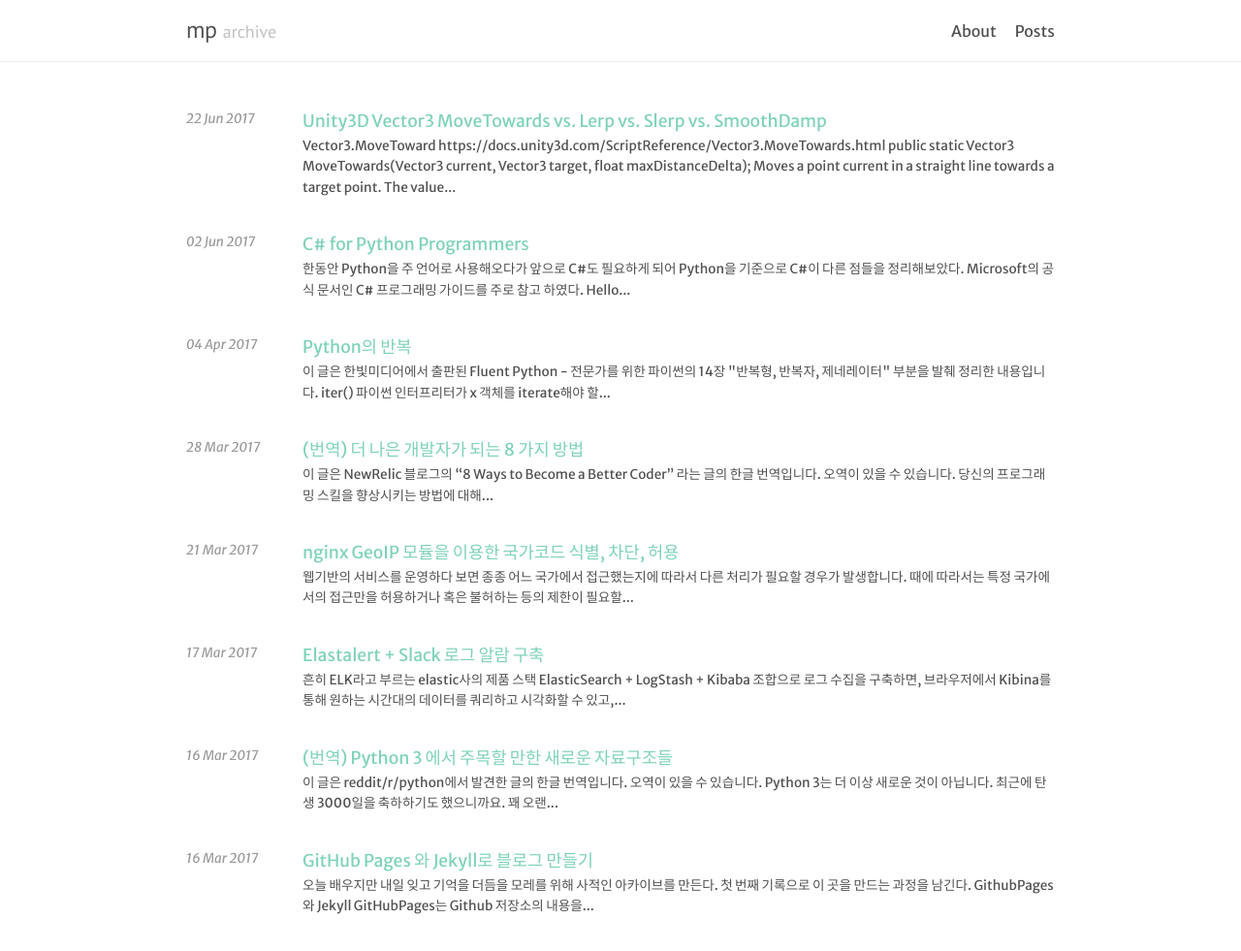
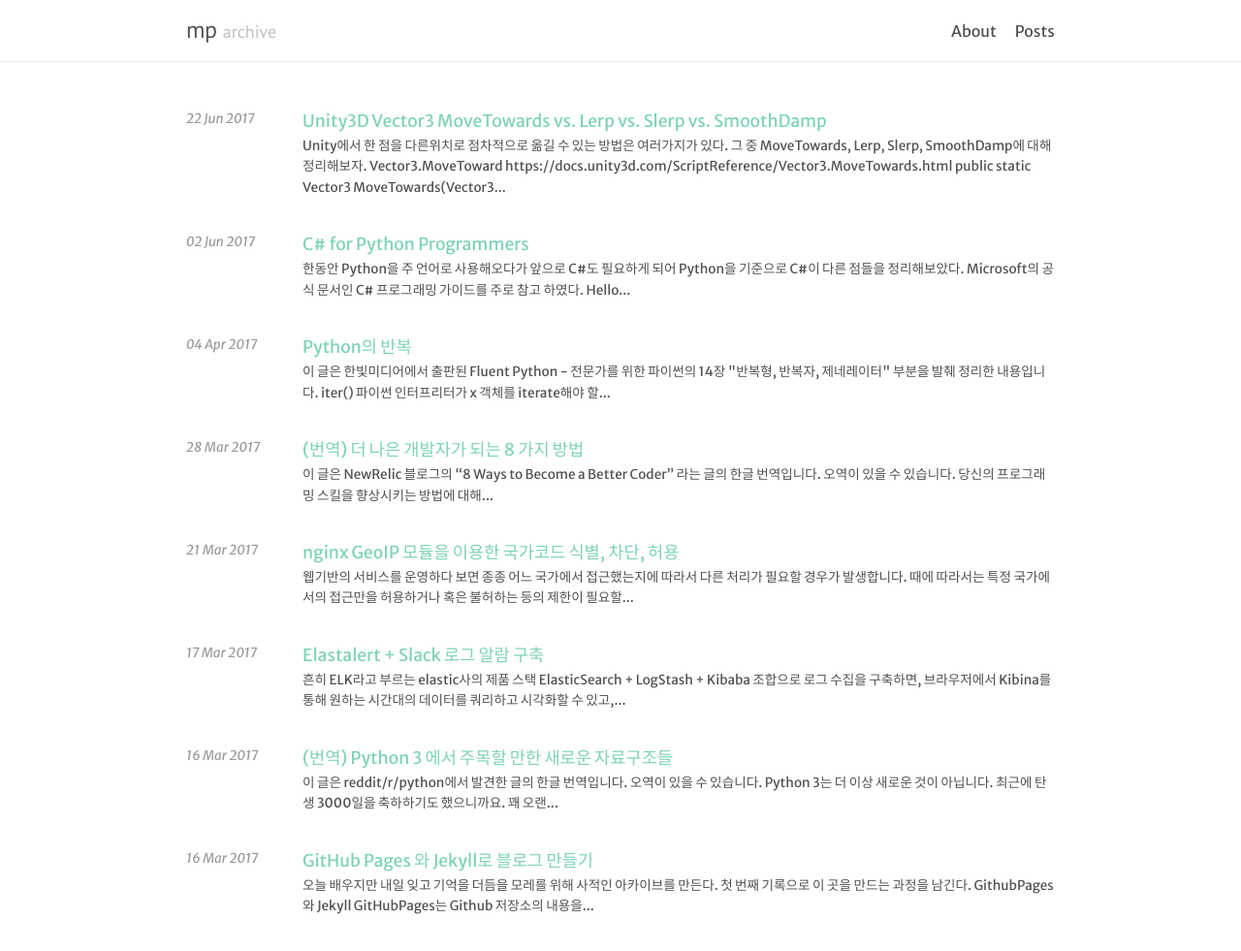
Before and after one commit to mnpk/mnpk.github.io, a Jekyll site: the page built from index.html, in a window 1280 px wide. Shown: the whole page at 97% size. Built offline with Jekyll 4.4.1, drawn with Linux system fonts in a browser that asks for light colours; the list of posts is cut into pages by our own code.

Commit message:
Update 2017-06-22-unity-vector3-movement.md

````diff
--- a/_posts/2017-06-22-unity-vector3-movement.md
+++ b/_posts/2017-06-22-unity-vector3-movement.md
@@ -2,14 +2,13 @@
 layout: post
 title: Unity3D Vector3 MoveTowards vs. Lerp vs. Slerp vs. SmoothDamp
 ---
-
-![](http://i.imgur.com/FeKRE1c.gif)
+Unity에서 한 점을 다른위치로 점차적으로 옮길 수 있는 방법은 여러가지가 있다. 그 중 `MoveTowards`, `Lerp`, `Slerp`, `SmoothDamp`에 대해 정리해보자.
 
 
 # Vector3.MoveToward
 https://docs.unity3d.com/ScriptReference/Vector3.MoveTowards.html
 
-```
+```cs
 public static Vector3 MoveTowards(Vector3 current, Vector3 target, float maxDistanceDelta);
 ```
 
@@ -26,7 +25,7 @@ maxDistanceDelta에 deltaTime에 비례하는 값을 넣으면 시간에 따라
 
 # Vector3.Lerp
 https://docs.unity3d.com/ScriptReference/Vector3.Lerp.html
-```
+```cs
 public static Vector3 Lerp(Vector3 a, Vector3 b, float t);
 ```
 
@@ -49,7 +48,7 @@ a에 현재위치, b에 목표위치, t를 deltaTime에 비례하는 값을 넣
 # Vector3.Slerp
 
 https://docs.unity3d.com/ScriptReference/Vector3.Slerp.html
-```
+```cs
 public static Vector3 Slerp(Vector3 a, Vector3 b, float t);
 ```
 
@@ -76,7 +75,7 @@ Slerp(현재 위치, 목표위치, deltaTime * 비율) 형태로 사용하게
 
 # Vector3.SmoothDamp
 https://docs.unity3d.com/ScriptReference/Vector3.SmoothDamp.html
-```
+```cs
 public static Vector3 SmoothDamp(Vector3 current, Vector3 target, ref Vector3 currentVelocity, float smoothTime, float maxSpeed = Mathf.Infinity, float deltaTime = Time.deltaTime);
 ```
 
````
